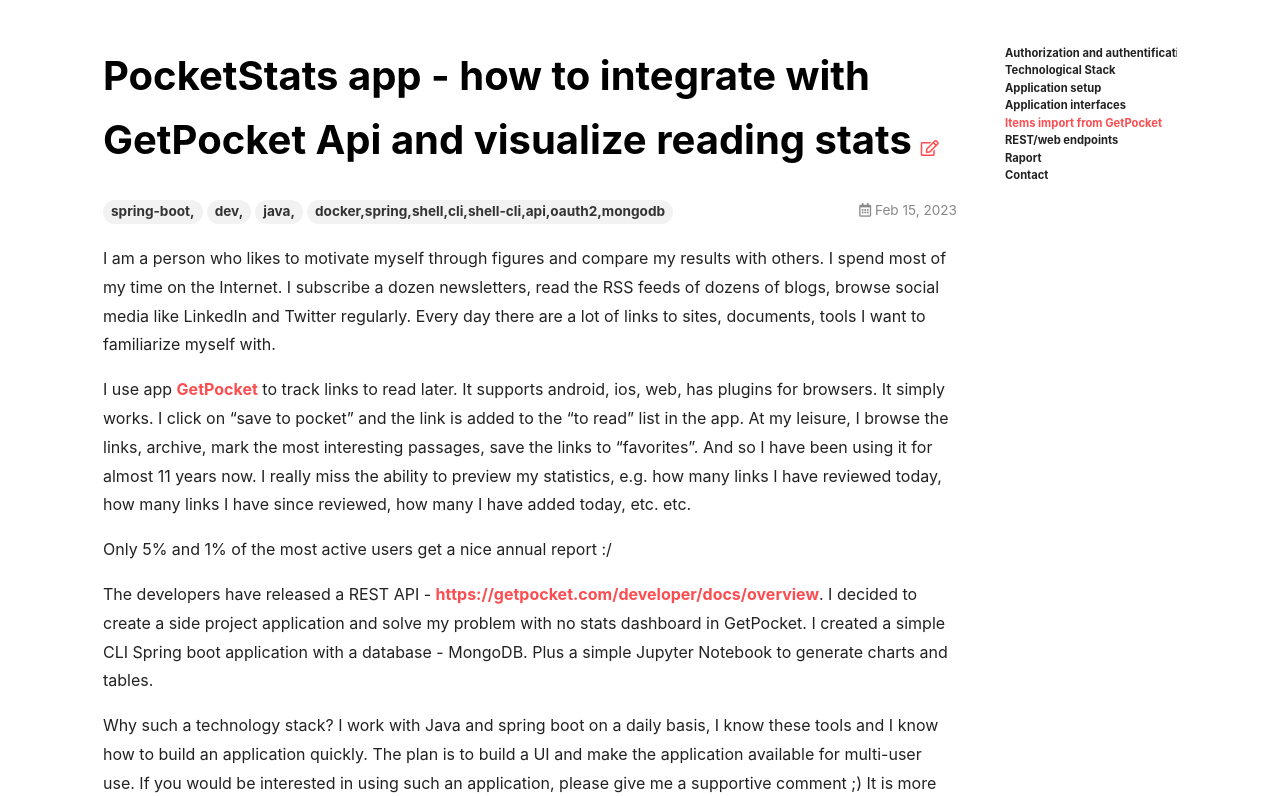
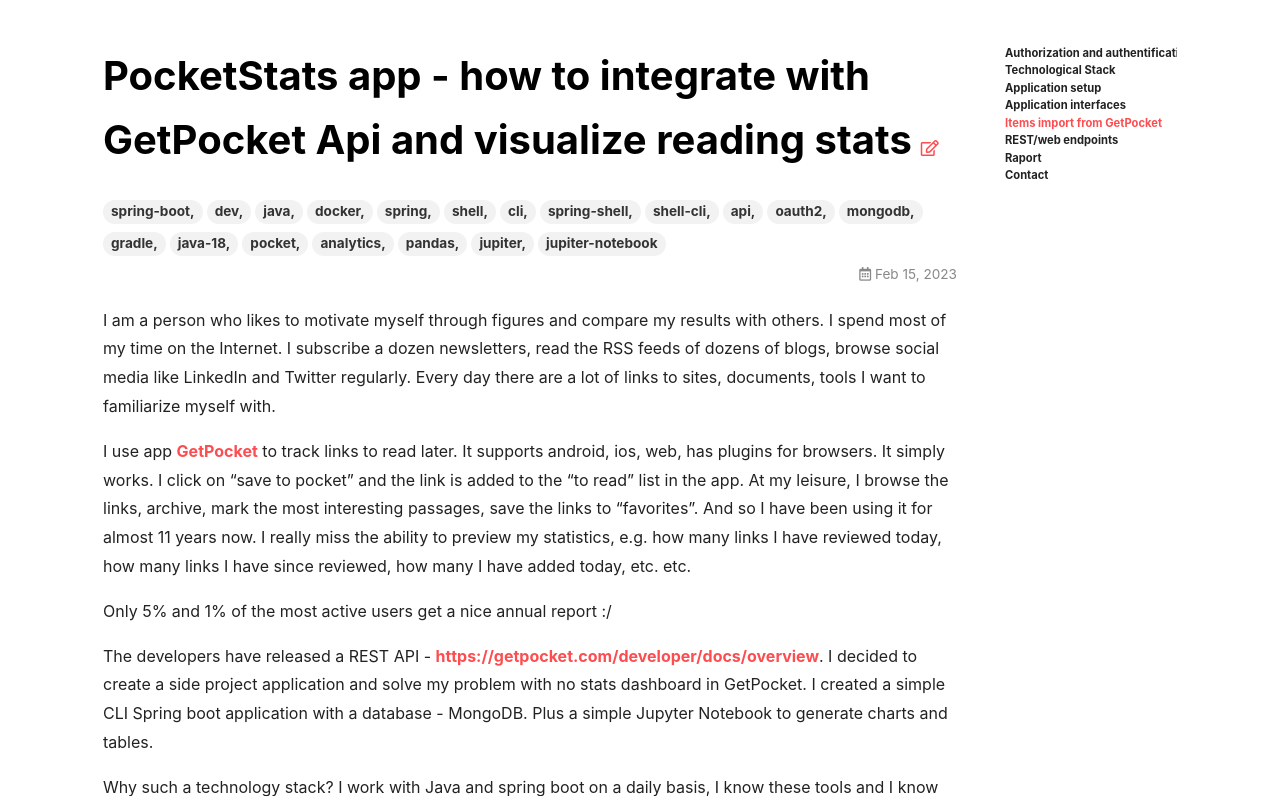
Before and after one commit to michmzr/michmzr.github.io, a Jekyll site: the page built from _posts/2023-02-15-pocket-stats-analytics-app-get-pocket-api.md, in a window 1280 px wide and 900 px high, cut to the strip 104-900 px from the top of the window. Built offline with Jekyll 4.4.1, drawn with Linux system fonts in a browser that asks for light colours; nearby versions of some CDN libraries; comment, search, counter and statistics services are not loaded.

Commit message:
Update 2023-02-15-pocket-stats-analytics-app-get-pocket-api.md

```diff
--- a/_posts/2023-02-15-pocket-stats-analytics-app-get-pocket-api.md
+++ b/_posts/2023-02-15-pocket-stats-analytics-app-get-pocket-api.md
@@ -2,7 +2,7 @@
 layout: article
 title: PocketStats app - how to integrate with GetPocket Api and visualize reading stats
 permalink: /articles/pocket-stats-analytics-app-get-pocket-api.html
-tags: spring-boot, dev, java, docker,spring,shell,cli,shell-cli,api,oauth2,mongodb
+tags: spring-boot, dev, java, docker, spring, shell, cli, spring-shell, shell-cli, api, oauth2, mongodb, gradle, java-18, pocket, analytics, pandas, jupiter, jupiter-notebook
 lang: en
 key: lang-en
 ---
```
